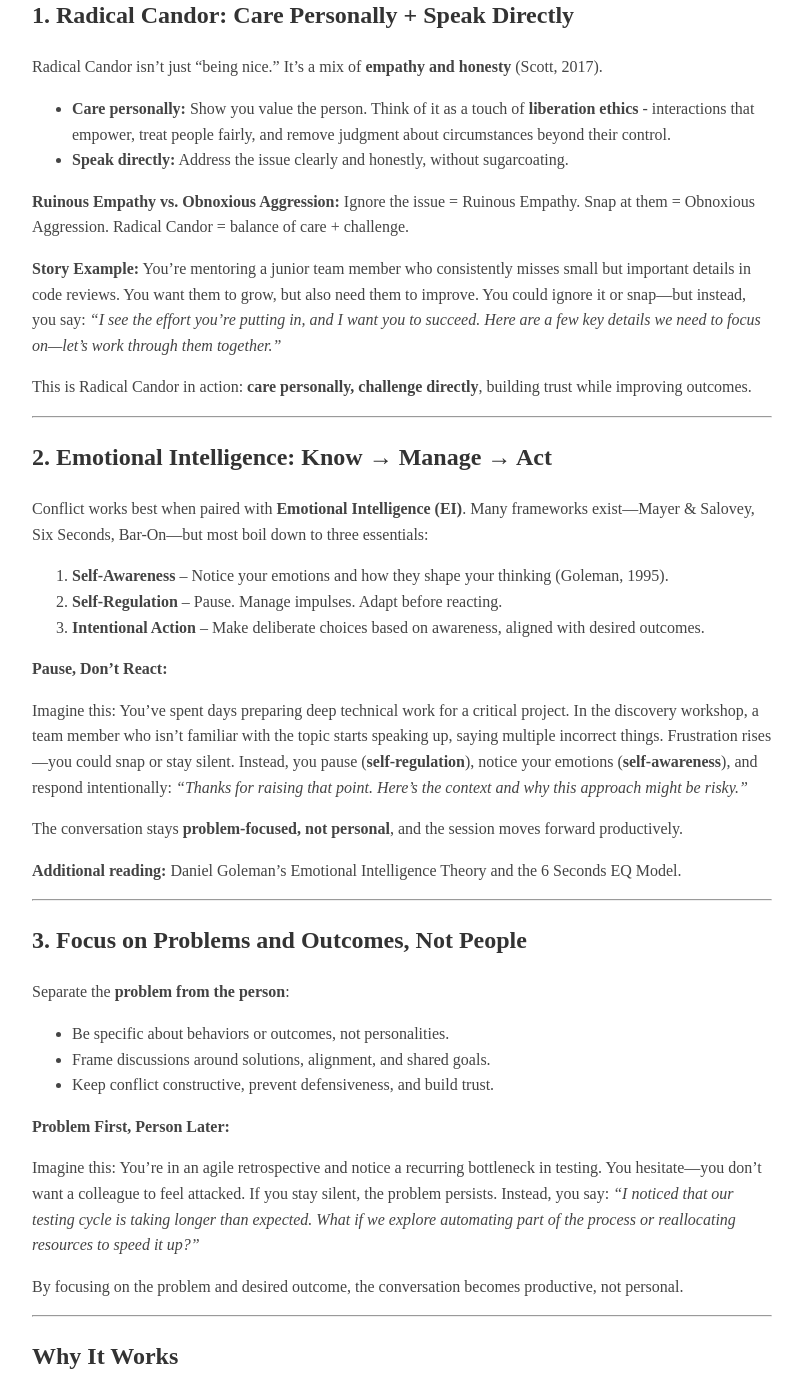
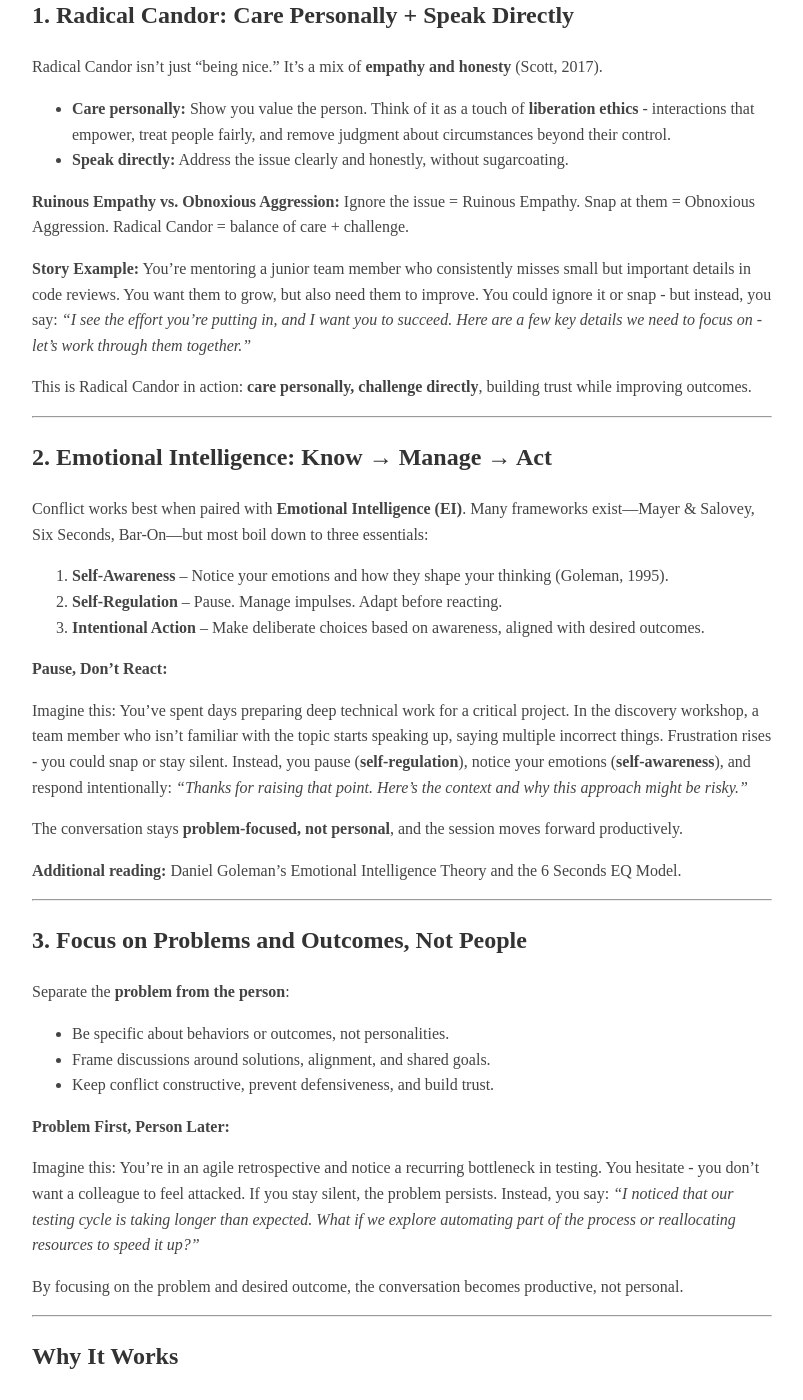
Before and after one commit to prabhamarkandan/prabhamarkandan.github.io, a Jekyll site: the page built from _posts/2025-08-16-radical-candor-emotional-intelligence-and-embracing-conflict.md, in a window 1280 px wide and 1400 px high, scrolled down 633 px. Shown: the whole window, without its empty margins (238-1041 px from the left). Built offline with Jekyll 4.4.1, drawn with Linux system fonts in a browser that asks for light colours; some of the changed text lies outside the part shown.

```diff
--- a/_posts/2025-08-16-radical-candor-emotional-intelligence-and-embracing-conflict.md
+++ b/_posts/2025-08-16-radical-candor-emotional-intelligence-and-embracing-conflict.md
@@ -30,8 +30,8 @@ Radical Candor isn’t just “being nice.” It’s a mix of **empathy and hone
 
 **Ruinous Empathy vs. Obnoxious Aggression:** Ignore the issue = Ruinous Empathy. Snap at them = Obnoxious Aggression. Radical Candor = balance of care + challenge.
 
-**Story Example:** You’re mentoring a junior team member who consistently misses small but important details in code reviews. You want them to grow, but also need them to improve. You could ignore it or snap—but instead, you say:
-*"I see the effort you’re putting in, and I want you to succeed. Here are a few key details we need to focus on—let’s work through them together."*
+**Story Example:** You’re mentoring a junior team member who consistently misses small but important details in code reviews. You want them to grow, but also need them to improve. You could ignore it or snap - but instead, you say:
+*"I see the effort you’re putting in, and I want you to succeed. Here are a few key details we need to focus on - let’s work through them together."*
 
 This is Radical Candor in action: **care personally, challenge directly**, building trust while improving outcomes.
 
@@ -47,7 +47,7 @@ Conflict works best when paired with **Emotional Intelligence (EI)**. Many frame
 
 **Pause, Don’t React:**
 
-Imagine this: You’ve spent days preparing deep technical work for a critical project. In the discovery workshop, a team member who isn’t familiar with the topic starts speaking up, saying multiple incorrect things. Frustration rises—you could snap or stay silent. Instead, you pause (**self-regulation**), notice your emotions (**self-awareness**), and respond intentionally:
+Imagine this: You’ve spent days preparing deep technical work for a critical project. In the discovery workshop, a team member who isn’t familiar with the topic starts speaking up, saying multiple incorrect things. Frustration rises - you could snap or stay silent. Instead, you pause (**self-regulation**), notice your emotions (**self-awareness**), and respond intentionally:
 *"Thanks for raising that point. Here’s the context and why this approach might be risky."*
 
 The conversation stays **problem-focused, not personal**, and the session moves forward productively.
@@ -66,7 +66,7 @@ Separate the **problem from the person**:
 
 **Problem First, Person Later:**
 
-Imagine this: You’re in an agile retrospective and notice a recurring bottleneck in testing. You hesitate—you don’t want a colleague to feel attacked. If you stay silent, the problem persists. Instead, you say:
+Imagine this: You’re in an agile retrospective and notice a recurring bottleneck in testing. You hesitate - you don’t want a colleague to feel attacked. If you stay silent, the problem persists. Instead, you say:
 *"I noticed that our testing cycle is taking longer than expected. What if we explore automating part of the process or reallocating resources to speed it up?"*
 
 By focusing on the problem and desired outcome, the conversation becomes productive, not personal.
@@ -90,7 +90,7 @@ Tension that could have blocked progress becomes **alignment, learning, and bett
 1. Start by acknowledging effort or strengths.
 2. Focus on behaviors and outcomes, not personalities.
 3. Pause before reacting to triggers.
-4. Encourage dialogue—invite perspectives.
+4. Encourage dialogue - invite perspectives.
 5. Follow up; conflict resolution is ongoing.
 
 ---
```
